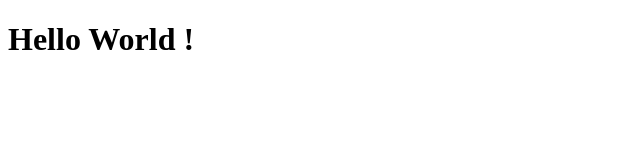
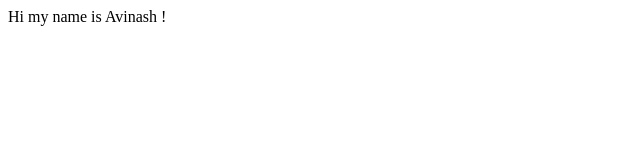
Before and after one commit to vali-aidman/the_odin_project, a plain HTML site: page index.html in a window 1280 px wide. Shown: the whole page, without its empty margins (0-640 px from the left). Drawn offline with Linux system fonts and the light colour scheme.

Commit message:
Add basic text in html body

```diff
--- a/index.html
+++ b/index.html
@@ -6,6 +6,6 @@
     </head>
 
     <body>
-        <h1>Hello World !</h1>
+        Hi my name is Avinash !
     </body>
 </html>
```
